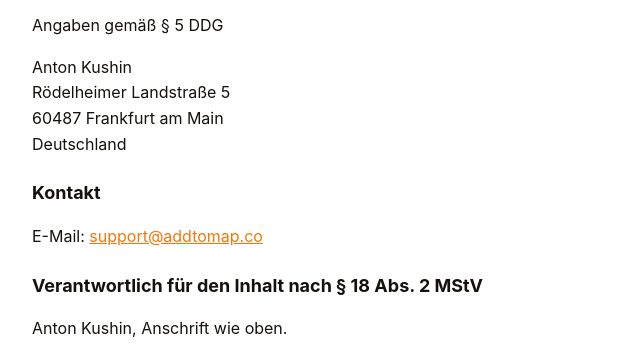
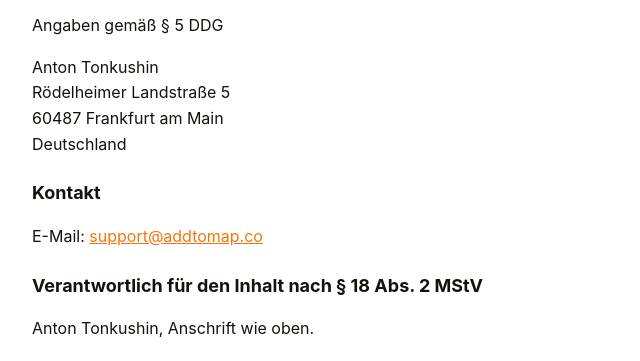
Before and after one commit to addtomap/addtomap-site, a website: page impressum.html in a window 1280 px wide. Shown: the part 140-501 px from the top of the page, 288-928 px from the left. Drawn offline with Linux system fonts and the light colour scheme.

Commit message:
Impressum: correct name — Anton Tonkushin (#4)
The Impressum named the site owner "Anton Kushin"; the correct name is
**Anton Tonkushin** (address block and the § 18 Abs. 2 MStV line). No
other page mentions the name.

- [x] npm run check, html-validate pass

Co-authored-by: addtomap <340262376+addtomap@users.noreply.github.com>

```diff
--- a/impressum.html
+++ b/impressum.html
@@ -16,14 +16,14 @@
 <p><a href="/">← AddToMap</a></p>
 <h1>Impressum</h1>
 <p>Angaben gemäß § 5 DDG</p>
-<p>Anton Kushin<br>
+<p>Anton Tonkushin<br>
 Rödelheimer Landstraße 5<br>
 60487 Frankfurt am Main<br>
 Deutschland</p>
 <h2>Kontakt</h2>
 <p>E-Mail: <a href="mailto:support@addtomap.co">support@addtomap.co</a></p>
 <h2>Verantwortlich für den Inhalt nach § 18 Abs. 2 MStV</h2>
-<p>Anton Kushin, Anschrift wie oben.</p>
+<p>Anton Tonkushin, Anschrift wie oben.</p>
 <h2>Haftung für Inhalte</h2>
 <p>Die Inhalte dieser Seiten und der App wurden mit größter Sorgfalt erstellt. Für die Richtigkeit, Vollständigkeit und Aktualität der Inhalte kann jedoch keine Gewähr übernommen werden.</p>
 <h2>Bildnachweise</h2>
```
